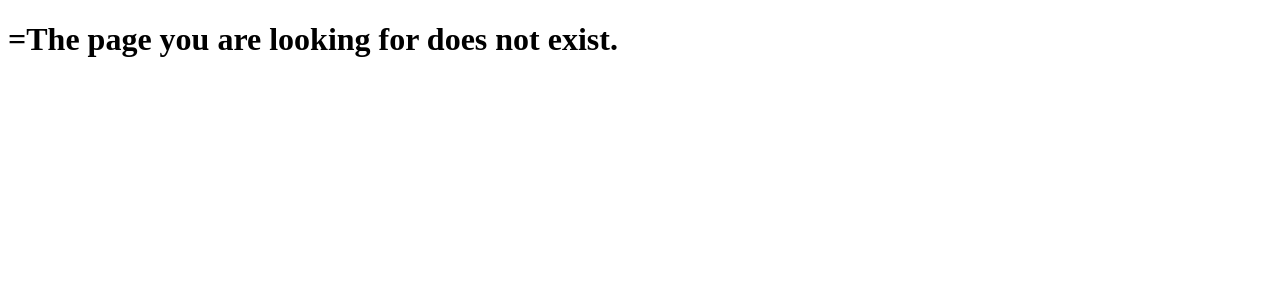
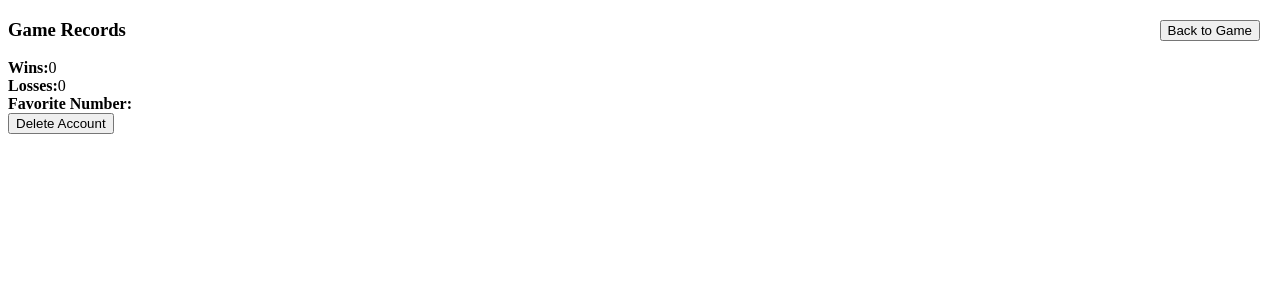
Before and after one commit to starfishpanda/mastermind, a React app: page /account in a window 1280 px wide. Shown: the top 300 px of the page. Built offline with nearby package versions, Linux system fonts and the light colour scheme; no server answers.

Commit message:
Add useContext to manage state across components for logging out and deleting account. Add delete account and component to view record stats, but not utility to calculate stats.

```diff
--- a/src/client/App.tsx
+++ b/src/client/App.tsx
@@ -2,14 +2,21 @@ import { Route, Routes } from 'react-router-dom';
 import Game from './components/Game';
 import NotFound from './components/NotFound';
 import EndGame from './components/EndGame';
+import Account from './components/Account';
+
+import { AuthProvider }from './utils/AuthContext';
 
 const App = () => {
   return (
-    <Routes>
-      <Route path="/" element={<Game />} />
-      <Route path="end-game" element={<EndGame />}/>
-      <Route path="*" element={<NotFound />} />
-    </Routes>
+    <AuthProvider>
+      <Routes>
+        <Route path="/" element={<Game />} />
+        <Route path="end-game" element={<EndGame />}/>
+        <Route path="account" element={<Account />}/>
+        <Route path="*" element={<NotFound />} />
+      </Routes>
+    </AuthProvider>
+
   );
 };
 
--- a/src/client/components/Account.tsx
+++ b/src/client/components/Account.tsx
@@ -2,17 +2,35 @@ import {useState, useEffect } from 'react';
 import { useNavigate } from 'react-router-dom';
 import axios from 'axios';
 import { z } from 'zod';
-import { GameRecords } from './GameRecords'
+import GameRecords from './GameRecords';
+import { useAuth } from '../utils/AuthContext';
+import { showDeleteAccountSuccessToast } from '../utils/toasts'
 
-const navigate = useNavigate();
 const Account = () => {
+  const { isLoggedIn, setIsLoggedIn } = useAuth();
+  const navigate = useNavigate();
+
+
+  const handleDeleteAccount = async () => {
+    try{
+      await axios.delete('/api/delete-account');
+      setIsLoggedIn(false);
+      navigate('/');
+      showDeleteAccountSuccessToast();
+    }catch(error){
+      console.error('There was an error deleting the account', error)
+    }
+  };
 
   return (
     <>
       {/*Back to Game Button */}
       <button style={{ position: 'absolute', top: 20, right: 20 }} onClick={() => navigate('/')}>Back to Game</button>
-      {/*Back to Game Button */}
+      {/* List of Game Records */}
       <GameRecords />
+      {/* Delete Account */}
+      <button onClick={handleDeleteAccount}>Delete Account</button>
+
     </>
 
   )
--- a/src/client/components/Game.tsx
+++ b/src/client/components/Game.tsx
@@ -3,9 +3,11 @@ import { useNavigate } from 'react-router-dom';
 import axios from 'axios';
 import guessCounter from '../utils/guessCounter';
 import { GuessHistoryType } from '../types/GuessHistoryType';
-import { GuessHistory } from './GuessHistory'
+import GuessHistory from './GuessHistory';
+import Account from './Account';
 import { showLoginSuccessToast, showLoginUnsuccessfulToast, showLogoutSuccessToast} from '../utils/toasts';
 import { z } from 'zod';
+import { useAuth } from '../utils/AuthContext';
 
 
 const Game = () => {
@@ -21,8 +23,8 @@ const Game = () => {
   const [showResults, setShowResults] = useState<boolean>(false);
   const [noGuessesLeft, setNoGuessesLeft] = useState<boolean>(false);
   const [isLoginModalOpen, setIsLoginModalOpen] = useState(false);
-  const [isLoggedIn, setIsLoggedIn] = useState(false);
-
+  // const [isLoggedIn, setIsLoggedIn] = useState(false);
+  const { isLoggedIn, setIsLoggedIn } = useAuth();
   // const [resultsMessage, setResultsMessage] = useState('');
   const [allIncorrect, setAllIncorrect] = useState<boolean>(false);
 
@@ -68,8 +70,14 @@ const Game = () => {
 
   // Logs out and shows success toast
   const handleLogout = async () => {
-    setIsLoggedIn(false);
-    showLogoutSuccessToast();
+    try{
+      const response = await axios.post('/api/user-logout');
+      setIsLoggedIn(false);
+      showLogoutSuccessToast();
+    }catch(error){
+      console.error('An error occurred logging out', error)
+    }
+
   };
   // Random numbers are fetched on page load
   useEffect(()=> {
@@ -157,15 +165,19 @@ const Game = () => {
     <h1>Mastermind: Can you Read the Computer's Mind? 🤖</h1>
     {/* Login and Logout Buttons */}
     { !isLoggedIn && (
-      <button style={{ position: 'absolute', top: 20, right: 20 }} onClick={toggleLoginModal}>
+      <button style={{ position: 'absolute', top: 20, right: 100 }} onClick={toggleLoginModal}>
       Login
-    </button>
+      </button>
     )}
 
     { isLoggedIn && (
-      <button style={{ position: 'absolute', top: 20, right: 20 }} onClick={handleLogout}>
+      <>
+        <button style={{ position: 'absolute', top: 20, right: 200 }} onClick={() => navigate('/account')}>Account</button>
+        <button style={{ position: 'absolute', top: 20, right: 100 }} onClick={handleLogout}>
         Logout
-      </button>
+        </button>
+      </>
+
     )}
 
       {/* Login Modal */}
--- a/src/client/components/GameRecords.tsx
+++ b/src/client/components/GameRecords.tsx
@@ -16,7 +16,7 @@ const GameRecords = () => {
         setFavoriteNumber(response.data.favoriteNumber);
         return response.data;
       } catch(error){
-        console.error("failled to fetch game records", error);
+        console.error("Failed to fetch game records", error);
       }
     };
     fetchGameRecords();
@@ -26,9 +26,9 @@ const GameRecords = () => {
     <>
       <h3>Game Records</h3>
         <div>
-          <strong>Wins:</strong>{wins}
-          <strong>Losses:</strong>{losses}
-          <strong>Favorite Number:</strong>{favoriteNumber}
+          <strong>Wins:</strong>{wins}<br />
+          <strong>Losses:</strong>{losses}<br />
+          <strong>Favorite Number:</strong>{favoriteNumber}<br />
         </div>
     </>
 
--- a/src/client/components/GuessHistory.tsx
+++ b/src/client/components/GuessHistory.tsx
@@ -5,7 +5,7 @@ interface GuessHistoryProps {
   guessHistory: [string, number, number][];
 }
 
-export const GuessHistory = ({ guessHistory }: GuessHistoryProps) => {
+const GuessHistory = ({ guessHistory }: GuessHistoryProps) => {
 
   return (
     <div>
@@ -23,3 +23,5 @@ export const GuessHistory = ({ guessHistory }: GuessHistoryProps) => {
 
   )
 };
+
+export default GuessHistory;
--- /dev/null
+++ b/src/client/utils/AuthContext.tsx
@@ -0,0 +1,29 @@
+import React, { createContext, useContext, useState } from 'react';
+import axios from 'axios';
+import {showLogoutSuccessToast} from './toasts';
+
+interface AuthContextType {
+    isLoggedIn: boolean;
+    setIsLoggedIn: (isLoggedIn: boolean) => void;
+}
+
+const defaultContextValue: AuthContextType ={
+    isLoggedIn: false,
+    setIsLoggedIn: () => {}
+}
+
+const AuthContext = createContext<AuthContextType>(defaultContextValue);
+
+export const AuthProvider = ({ children }: { children: React.ReactNode }) => {
+    const [isLoggedIn, setIsLoggedIn] = useState(false);
+
+
+
+    return (
+        <AuthContext.Provider value={{ isLoggedIn, setIsLoggedIn }}>
+            {children}
+        </AuthContext.Provider>
+    );
+};
+
+export const useAuth = () => useContext(AuthContext);
--- a/src/client/utils/toasts.ts
+++ b/src/client/utils/toasts.ts
@@ -37,3 +37,15 @@ export function showLoginUnsuccessfulToast() {
     progress: undefined,
   });
 }
+
+export function showDeleteAccountSuccessToast() {
+  toast.success("Account deleted successfully!", {
+    position: "top-right",
+    autoClose: 5000,
+    hideProgressBar: false,
+    closeOnClick: true,
+    pauseOnHover: true,
+    draggable: true,
+    progress: undefined,
+  });
+}
--- a/src/server/controllers/userController.ts
+++ b/src/server/controllers/userController.ts
@@ -5,6 +5,7 @@ import UserSession from '../types/UserSession'
 
 
 const userController = {
+  // Create new user or log into current user
   upsertUser: async (req: Request, res: Response, next: NextFunction) => {
     const { email, password } = req.body;
     if (!email || !password) {
--- a/src/server/models/UserModel.ts
+++ b/src/server/models/UserModel.ts
@@ -14,7 +14,7 @@ const UserSchema = new Schema<IUser>({
   password: { type: String, required: true },
   wins: { type: Number, default: 0},
   losses: { type: Number, default: 0},
-  favoriteNumber: { type: Number},
+  favoriteNumber: { type: Number, default: null},
 
 }, { timestamps: true});
 
--- a/src/server/routes/apiRoutes.ts
+++ b/src/server/routes/apiRoutes.ts
@@ -10,10 +10,10 @@ apiRouter.get('/get-random-numbers', randomNumberController.getRandomNumbers);
 apiRouter.post('/user-login', userController.upsertUser);
 
 // Logout user
-apiRouter.post('/user-logout', userController.logoutUser);
+apiRouter.post('/user-logout', userController.isAuthenticated, userController.logoutUser);
 
 // Delete Account - add authentication check and delete controller
-apiRouter.post('/delete-account', userController.isAuthenticated, userController.deleteAccount);
+apiRouter.delete('/delete-account', userController.isAuthenticated, userController.deleteAccount);
 // Update Password - isAuthenticated, updatePassword
 
 // Fetch Game Record stats - isAuthenticated, getGameRecord
```
